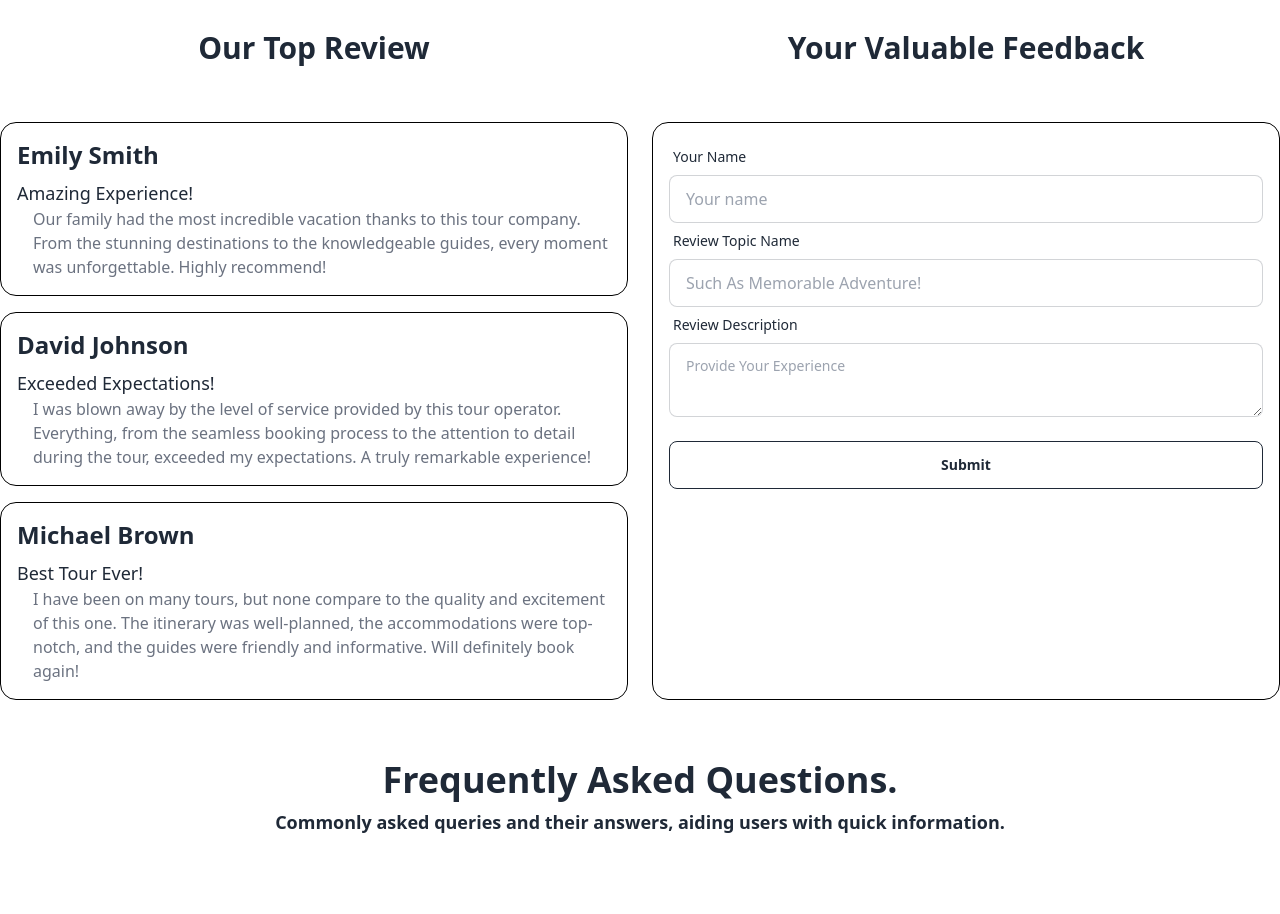
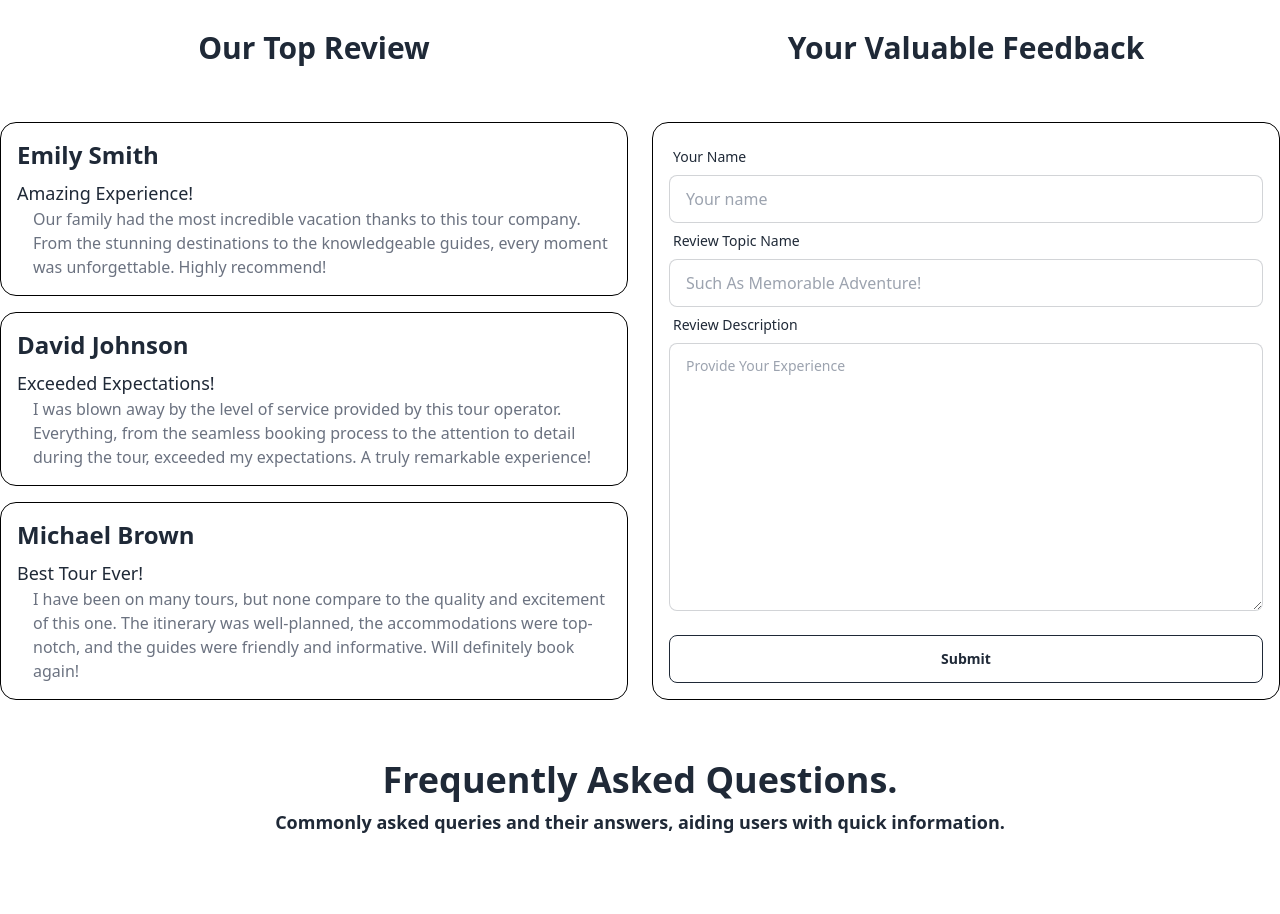
Before and after one commit to Md-Firoz-Mahmud-Nur/0125-dream-tourism-client-assignment-10-module-57, a React (Vite) app: page / in a window 1280 px wide. Shown: the part 940-1854 px from the top of the page. Built offline with nearby package versions, Linux system fonts and the light colour scheme; no server answers.

Commit message:
design fix feedback

```diff
--- a/src/Components/Feedback.jsx
+++ b/src/Components/Feedback.jsx
@@ -3,7 +3,7 @@ const Feedback = () => {
     <div className="col-span-2 flex  flex-col gap-4 rounded-xl lg:col-span-1 ">
       <h1 className="text-center text-3xl font-bold">Your Valuable Feedback</h1>
       <br />
-      <div className="h-full rounded-2xl border border-black p-4">
+      <div className="flex flex-col h-full rounded-2xl border border-black p-4">
         <div className="form-control">
           <label className="label">
             <span className="label-text">Your Name</span>
@@ -24,12 +24,12 @@ const Feedback = () => {
             className="input input-bordered"
           />
         </div>
-        <div className=" form-control">
+        <div className="grow form-control">
           <label className="label">
             <span className="label-text">Review Description</span>
           </label>
           <textarea
-            className="textarea textarea-bordered"
+            className="flex grow textarea textarea-bordered"
             placeholder="Provide Your Experience"
           ></textarea>
         </div>
```
